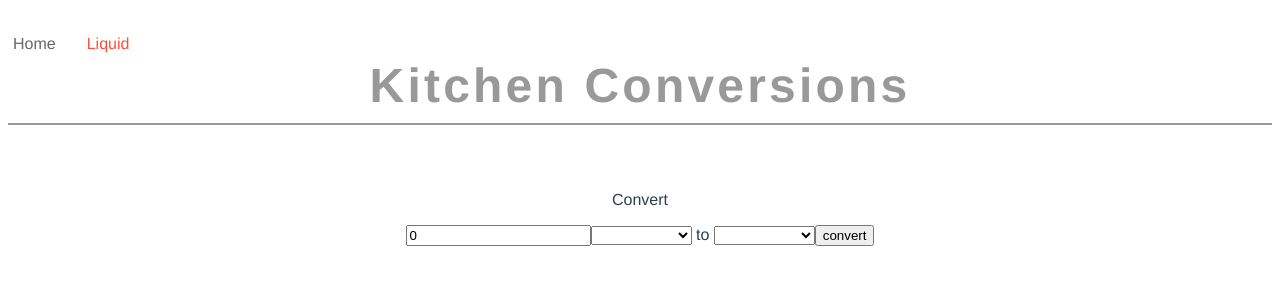
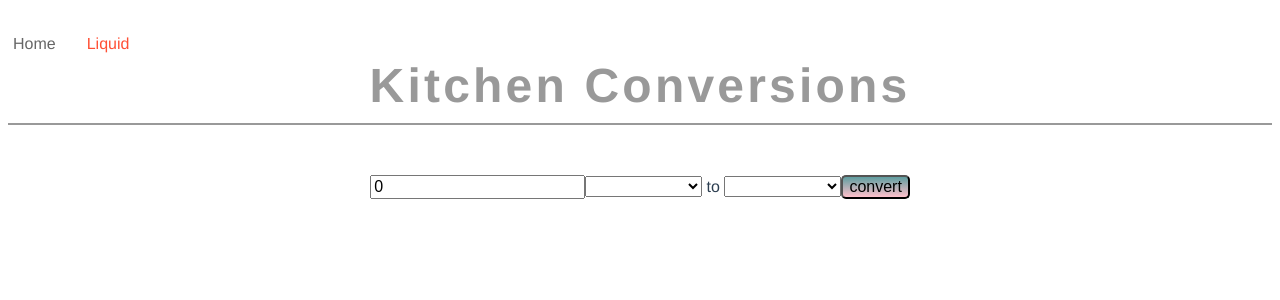
Before and after one commit to kr4of6/conversions, a Vue app: page /#/Liquid in a window 1280 px wide. Shown: the top 300 px of the page. Built offline with nearby package versions, Linux system fonts and the light colour scheme.

Commit message:
css start

```diff
--- a/src/components/Liquid.vue
+++ b/src/components/Liquid.vue
@@ -1,7 +1,5 @@
 <template>
     <div class="home">
-	<!-- <h1>Kitchen Conversions</h1> -->
-<p>Convert </p>
 <input v-model="quantity" type="number">
         <select v-model="selected">
             <!-- <option disabled value=""> Please choose measursement Type</option> -->
@@ -83,7 +81,7 @@ export default {
       }
       fromCupToNew = fromCupToNew.toFixed(2);
       this.result += fromCupToNew + " " + this.selected2;
-      if (fromCupToNew !== 1) this.result += "s";
+      if (fromCupToNew !== 1 && selected2 !== "Fluid Ounces") this.result += "s";
 
       if (history === undefined) {
         history = new Array();
@@ -116,7 +114,24 @@ h1 {
   color: black;
   margin-bottom: 40px;
 }
-img {
-  width: 50%;
+
+button {
+  background:linear-gradient(cadetblue, pink);
+  border-radius: 5px;
 }
+
+input, textarea, select, button {
+  font-size:16px;
+
+}
+
+
+ul {
+  list-style-type: none;
+  padding:0;
+
+}
+li {
+}
+
 </style>
```
